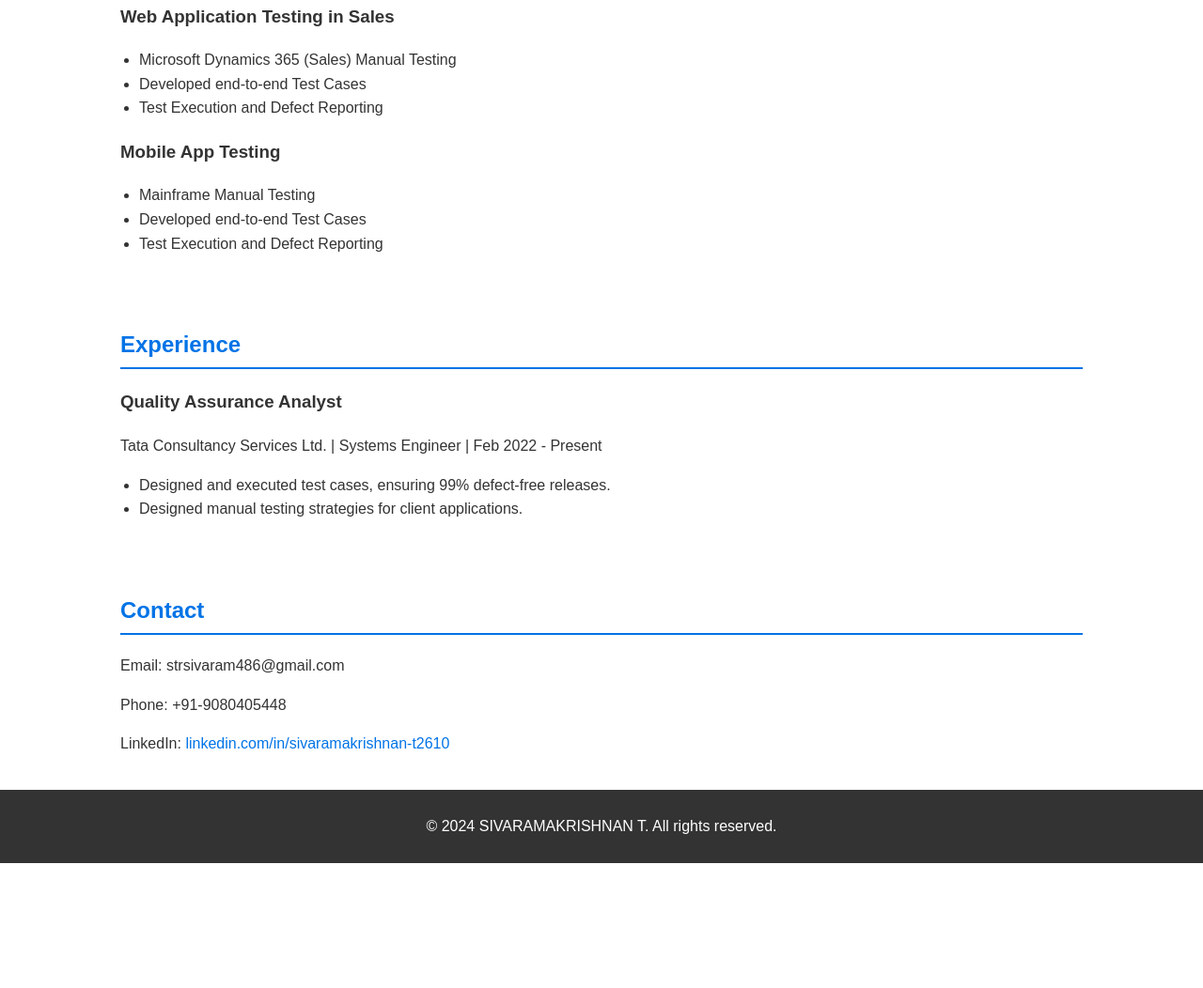
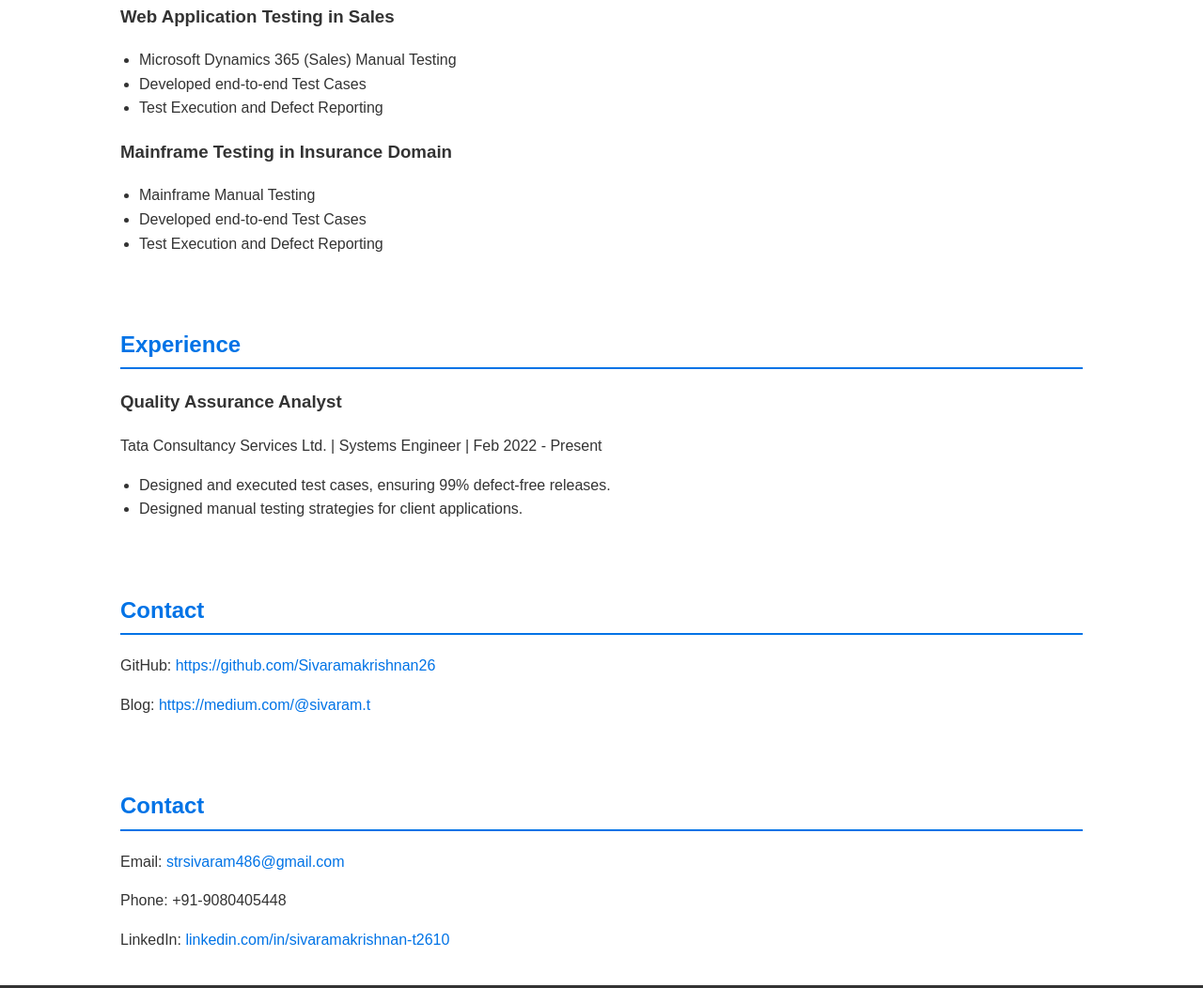
Before and after one commit to Sivaramakrishnan26/SIVARAMAKRISHNAN-T_Portfolio, a plain HTML site: page index.html in a window 1280 px wide. Shown: the part 1067-2119 px from the top of the page at 94% size. Before the commit the page ends 1986 px from the top, so only its background shows below. Drawn offline with Linux system fonts and the light colour scheme.

Commit message:
Update index.html

```diff
--- a/index.html
+++ b/index.html
@@ -72,7 +72,7 @@
           </ul>
         </div>
         <div class="project">
-          <h3>Mobile App Testing</h3>
+          <h3>Mainframe Testing in Insurance Domain</h3>
           <ul>
           <li>Mainframe Manual Testing</li>
           <li>Developed end-to-end Test Cases</li>
@@ -99,7 +99,15 @@
     <section id="contact">
       <div class="container">
         <h2>Contact</h2>
-        <p>Email: strsivaram486@gmail.com</p>
+        <p>GitHub: <a href="https://github.com/Sivaramakrishnan26" target="_blank">https://github.com/Sivaramakrishnan26</a></p>
+        <p>Blog: <a href="https://medium.com/@sivaram.t" target="_blank">https://medium.com/@sivaram.t</a></p>
+      </div>
+    </section>
+
+    <section id="contact">
+      <div class="container">
+        <h2>Contact</h2>
+        <p>Email: <a href="strsivaram486@gmail.com" target="_blank">strsivaram486@gmail.com</a></p>
         <p>Phone: +91-9080405448</p>
         <p>LinkedIn: <a href="https://linkedin.com/in/sivaramakrishnan-t2610" target="_blank">linkedin.com/in/sivaramakrishnan-t2610</a></p>
       </div>
```
